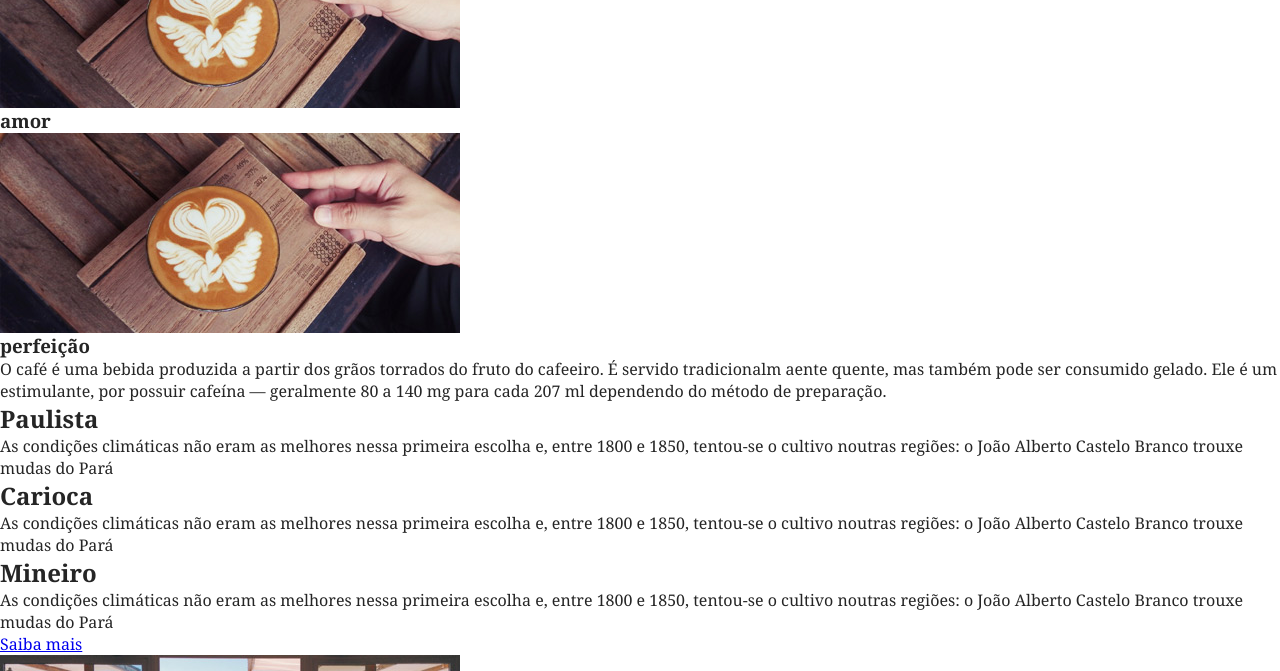
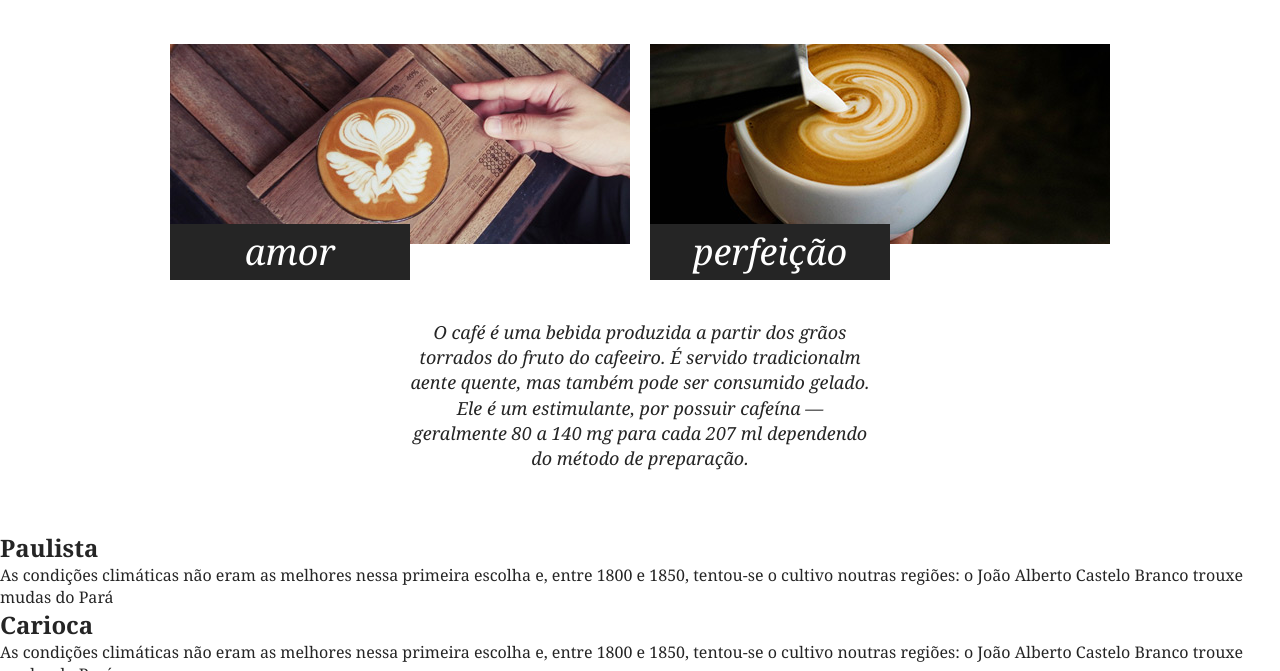
Before and after one commit to ericMayer/brafe-1-puro, a plain HTML site: page index.html in a window 1280 px wide. Shown: the part 687-1358 px from the top of the page. Drawn offline with Linux system fonts and the light colour scheme.

Commit message:
Finalizado parte do Sobre do site

```diff
--- a/css/style.css
+++ b/css/style.css
@@ -90,3 +90,67 @@ a.menu-logo {
 }
 
 /* Fim Introdução */
+
+
+/* Sobre */
+
+.sobre {
+    margin: 60px auto;
+}
+
+.sobre-container {
+    max-width: 960px; /* tamanho máximo da largura */
+    margin: 0 auto; /* sem margem para cima e para baixo, porém para esquerda e direita margem automática para centralizar o conteúdo */
+
+}
+
+.sobre-container::before, .sobre-container::after {
+    /* usando o clearfix para limpar os floats que serão utilizados, para assim conseguir fazer os elementos flutuarem a esquerda e a direita */
+    content: ''; /* pseudo elementos precisam ter um conteúdo por padrão, se não não funcionam. Os '' é usado para que o Opera entenda que é um conteúdo, em outros navegadores, pode ser usados as "" */
+    display: table;
+    clear: both;
+}
+
+.sobre h2 {
+    font-size: 2.25em;
+    text-align: center;
+    margin-bottom: 60px;
+
+}
+
+.sobre-cafe {
+    width: 460px;
+    float: left;
+    margin: 0 10px;
+}
+
+.sobre-cafe img {
+    display: block; /* irá ocupar apenas o espaço da imagem, por padrão nos navegadores é adicionado um tamanho a mais na imagem, por causa da tag img */
+    max-width: 100%;
+
+}
+
+.sobre-cafe h3 {
+    font-size: 2.25em;
+    line-height: 1em;
+    color: #fff;
+    background-color: #252525;
+    width: 220px;
+    padding: 10px;
+    text-align: center;
+    font-weight: normal;
+    font-style: italic;
+    position: relative; /* definindo posição do elemento relativa a ele mesmo, para que conseguir usar o top, quando a posição é relativa o conteúdo do elemento pode estar em outro lugar, porém ainda ocupa o espaço original */
+    top: -20px; /* para subir o conteúdo */
+}
+
+.sobre > p { /* falando sobre com o p que está dentro da classe sobre */
+    max-width: 460px; /* definindo o tamanho máximo para que o conteúdo não fique muito grande */
+    text-align: center;
+    font-size: 1.125em;
+    line-height: 1.4em; /* geralmente por padrão o espaçamento da quebra de linha do texto é em torno de 1.3em 1.4em 1.5.em. 1.6em */
+    font-style: italic;
+    margin: 20px auto; /* alinhando o conteúdo ao centro é dando uma margem para cima e para baixo */
+}
+
+/* Fim Sobre */
--- a/index.html
+++ b/index.html
@@ -52,17 +52,17 @@
 
         </main>
 
-        <section>
+        <section class="sobre">
             <h2>Uma Mistura de</h2>
 
-            <div> <!-- Div para segurar o conteúdo e poder separar-->
-                <div>
+            <div class="sobre-container"> <!-- Div para segurar o conteúdo e poder separar-->
+                <div class="sobre-cafe">
                     <img src="img/cafe-1.jpg">
                     <h3>amor</h3>
                 </div>
 
-                <div>
-                    <img src="img/cafe-1.jpg">
+                <div class="sobre-cafe">
+                    <img src="img/cafe-2.jpg">
                     <h3>perfeição</h3>
                 </div>
             </div>
```
